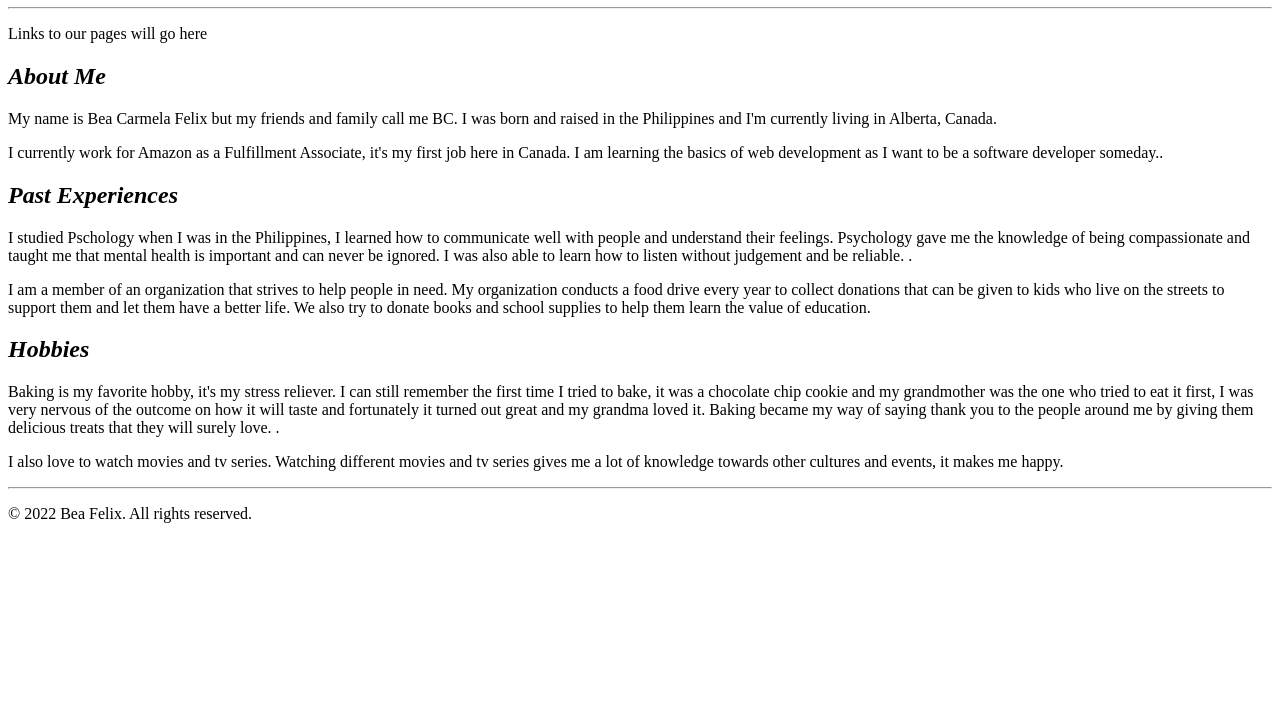
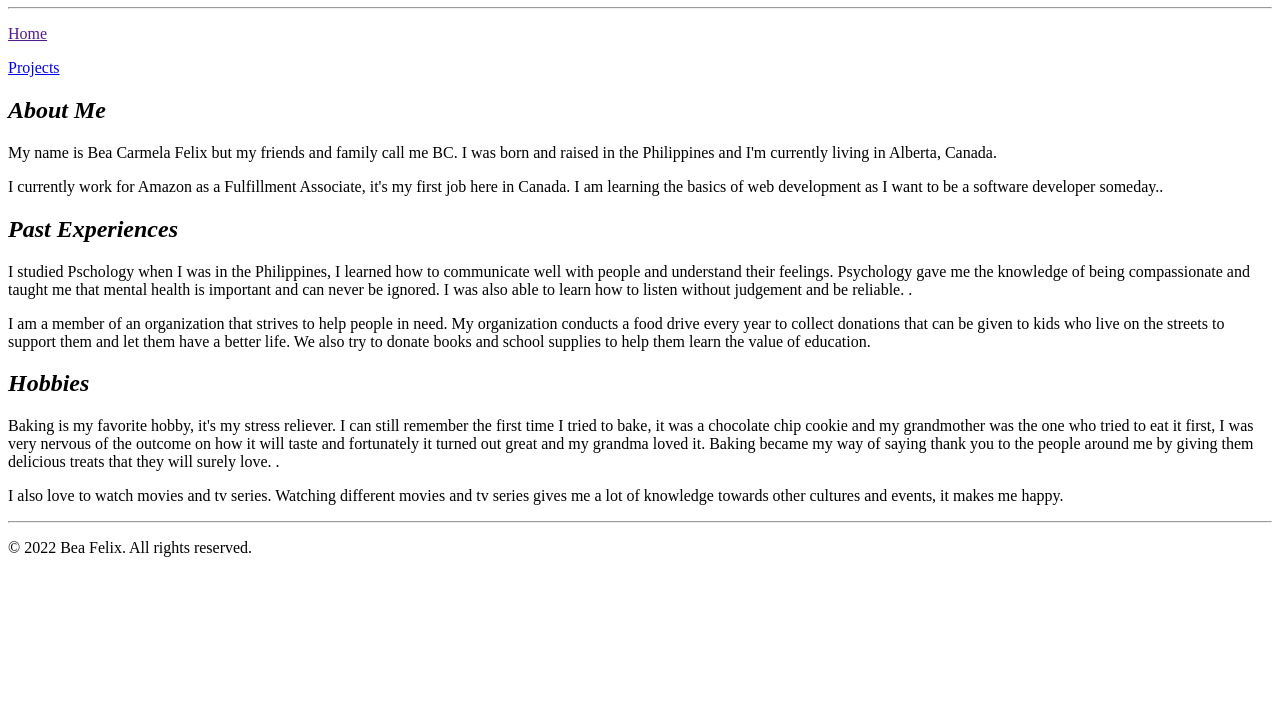
Before and after one commit to bcrfelix/IntroToWebDev, a plain HTML site: page classworks/portfolio/index.html in a window 1280 px wide. Shown: the part 73-800 px from the top of the page. Drawn offline with Linux system fonts and the light colour scheme.

Commit message:
inline elements added

```diff
--- a/classworks/portfolio/index.html
+++ b/classworks/portfolio/index.html
@@ -17,7 +17,8 @@
             <nav>
                 <hr>
                 <!-- We need to add links to projects.html, contact.html, and testimonials.html -->
-                <p>Links to our pages will go here</p>
+                <p><a href="">Home</a></p>
+                <p><a href="projects.html">Projects</a></p>
                 </hr>
             </nav>
 
```
